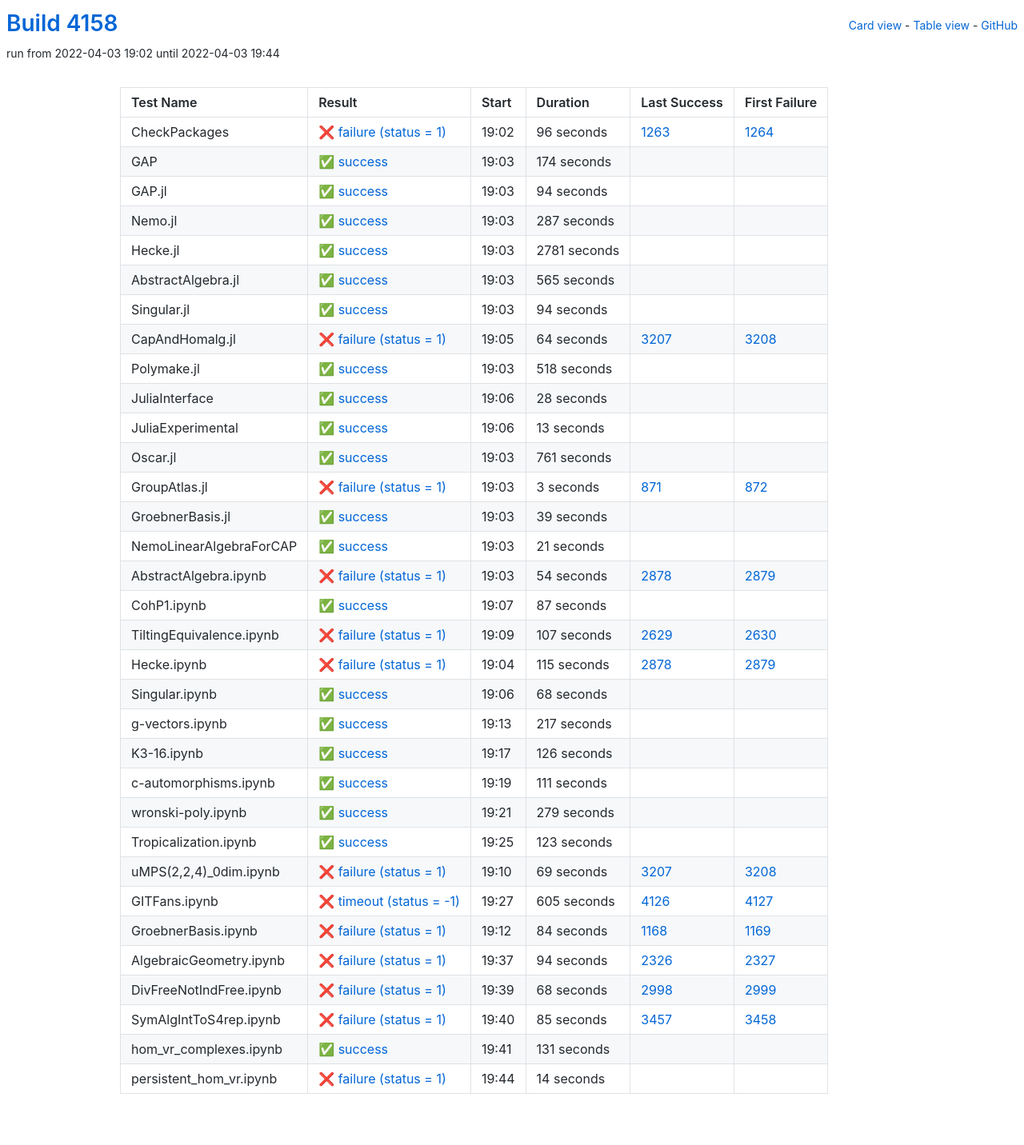
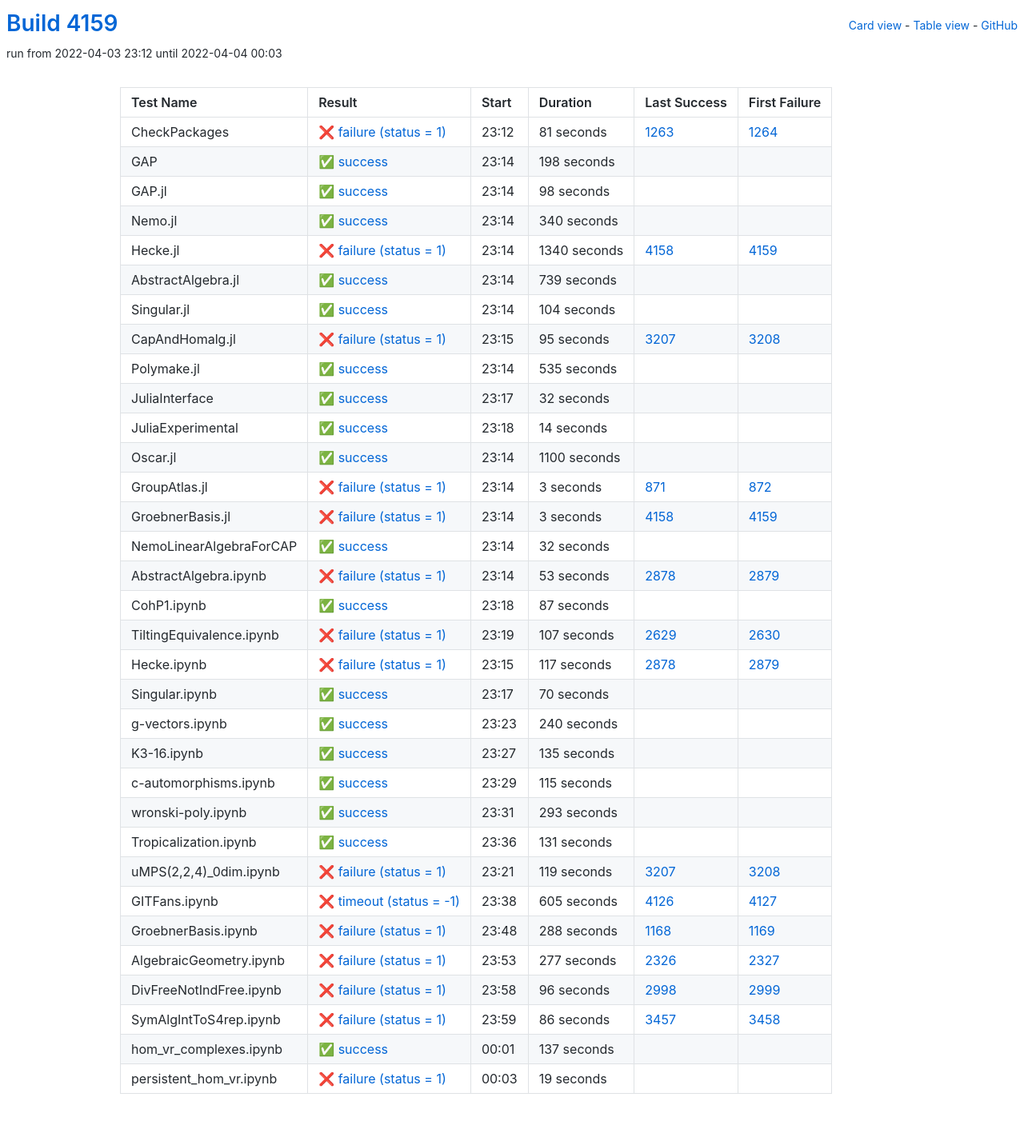
Before and after one commit to oscar-system/oscar-ci-status-stable, a Jekyll site: the page built from table.html, in a window 1280 px wide. Shown: the whole page at 80% size. Built offline with Jekyll 4.4.1, drawn with Linux system fonts in a browser that asks for light colours.

Commit message:
Build #4159

```diff
--- a/_data/ci.yml
+++ b/_data/ci.yml
@@ -1,6 +1,6 @@
 ---
-build: 4158
-build_url: https://oscarci.mathematik.uni-kl.de/job/oscar-stable/4158/
+build: 4159
+build_url: https://oscarci.mathematik.uni-kl.de/job/oscar-stable/4159/
 job: oscar-stable
 organization: oscar-system
 repo: oscar-ci-status-stable
@@ -8,152 +8,152 @@ repourl: https://github.com/oscar-system/oscar-ci-status-stable
 tests:
 - name: CheckPackages
   id: checkpackages
-  log: https://oscarci.mathematik.uni-kl.de/job/oscar-stable/4158/artifact/logs/build-4158/CheckPackages.log
-  start: 2022-04-03 19:02
+  log: https://oscarci.mathematik.uni-kl.de/job/oscar-stable/4159/artifact/logs/build-4159/CheckPackages.log
+  start: 2022-04-03 23:12
   success: false
   exitcode: 1
   status: failure
-  duration: 96
+  duration: 81
   last_success: 1263
   last_success_url: https://oscarci.mathematik.uni-kl.de/job/oscar-stable/1263/
   first_failure: 1264
   first_failure_url: https://oscarci.mathematik.uni-kl.de/job/oscar-stable/1264/
 - name: GAP
   id: gap
-  log: https://oscarci.mathematik.uni-kl.de/job/oscar-stable/4158/artifact/logs/build-4158/GAP.log
-  start: 2022-04-03 19:03
+  log: https://oscarci.mathematik.uni-kl.de/job/oscar-stable/4159/artifact/logs/build-4159/GAP.log
+  start: 2022-04-03 23:14
   success: true
   exitcode: 0
   status: success
-  duration: 174
+  duration: 198
   last_success: false
   last_success_url:
   first_failure: false
   first_failure_url:
 - name: GAP.jl
   id: gap-jl
-  log: https://oscarci.mathematik.uni-kl.de/job/oscar-stable/4158/artifact/logs/build-4158/GAP.jl.log
-  start: 2022-04-03 19:03
+  log: https://oscarci.mathematik.uni-kl.de/job/oscar-stable/4159/artifact/logs/build-4159/GAP.jl.log
+  start: 2022-04-03 23:14
   success: true
   exitcode: 0
   status: success
-  duration: 94
+  duration: 98
   last_success: false
   last_success_url:
   first_failure: false
   first_failure_url:
 - name: Nemo.jl
   id: nemo-jl
-  log: https://oscarci.mathematik.uni-kl.de/job/oscar-stable/4158/artifact/logs/build-4158/Nemo.jl.log
-  start: 2022-04-03 19:03
+  log: https://oscarci.mathematik.uni-kl.de/job/oscar-stable/4159/artifact/logs/build-4159/Nemo.jl.log
+  start: 2022-04-03 23:14
   success: true
   exitcode: 0
   status: success
-  duration: 287
+  duration: 340
   last_success: false
   last_success_url:
   first_failure: false
   first_failure_url:
 - name: Hecke.jl
   id: hecke-jl
-  log: https://oscarci.mathematik.uni-kl.de/job/oscar-stable/4158/artifact/logs/build-4158/Hecke.jl.log
-  start: 2022-04-03 19:03
+  log: https://oscarci.mathematik.uni-kl.de/job/oscar-stable/4159/artifact/logs/build-4159/Hecke.jl.log
+  start: 2022-04-03 23:14
+  success: false
+  exitcode: 1
+  status: failure
+  duration: 1340
+  last_success: 4158
+  last_success_url: https://oscarci.mathematik.uni-kl.de/job/oscar-stable/4158/
+  first_failure: 4159
+  first_failure_url: https://oscarci.mathematik.uni-kl.de/job/oscar-stable/4159/
+- name: AbstractAlgebra.jl
+  id: abstractalgebra-jl
+  log: https://oscarci.mathematik.uni-kl.de/job/oscar-stable/4159/artifact/logs/build-4159/AbstractAlgebra.jl.log
+  start: 2022-04-03 23:14
   success: true
   exitcode: 0
   status: success
-  duration: 2781
-  last_success: false
-  last_success_url:
-  first_failure: false
-  first_failure_url:
-- name: AbstractAlgebra.jl
-  id: abstractalgebra-jl
-  log: https://oscarci.mathematik.uni-kl.de/job/oscar-stable/4158/artifact/logs/build-4158/AbstractAlgebra.jl.log
-  start: 2022-04-03 19:03
-  success: true
-  exitcode: 0
-  status: success
-  duration: 565
+  duration: 739
   last_success: false
   last_success_url:
   first_failure: false
   first_failure_url:
 - name: Singular.jl
   id: singular-jl
-  log: https://oscarci.mathematik.uni-kl.de/job/oscar-stable/4158/artifact/logs/build-4158/Singular.jl.log
-  start: 2022-04-03 19:03
+  log: https://oscarci.mathematik.uni-kl.de/job/oscar-stable/4159/artifact/logs/build-4159/Singular.jl.log
+  start: 2022-04-03 23:14
   success: true
   exitcode: 0
   status: success
-  duration: 94
+  duration: 104
   last_success: false
   last_success_url:
   first_failure: false
   first_failure_url:
 - name: CapAndHomalg.jl
   id: capandhomalg-jl
-  log: https://oscarci.mathematik.uni-kl.de/job/oscar-stable/4158/artifact/logs/build-4158/CapAndHomalg.jl.log
-  start: 2022-04-03 19:05
+  log: https://oscarci.mathematik.uni-kl.de/job/oscar-stable/4159/artifact/logs/build-4159/CapAndHomalg.jl.log
+  start: 2022-04-03 23:15
   success: false
   exitcode: 1
   status: failure
-  duration: 64
+  duration: 95
   last_success: 3207
   last_success_url: https://oscarci.mathematik.uni-kl.de/job/oscar-stable/3207/
   first_failure: 3208
   first_failure_url: https://oscarci.mathematik.uni-kl.de/job/oscar-stable/3208/
 - name: Polymake.jl
   id: polymake-jl
-  log: https://oscarci.mathematik.uni-kl.de/job/oscar-stable/4158/artifact/logs/build-4158/Polymake.jl.log
-  start: 2022-04-03 19:03
+  log: https://oscarci.mathematik.uni-kl.de/job/oscar-stable/4159/artifact/logs/build-4159/Polymake.jl.log
+  start: 2022-04-03 23:14
   success: true
   exitcode: 0
   status: success
-  duration: 518
+  duration: 535
   last_success: false
   last_success_url:
   first_failure: false
   first_failure_url:
 - name: JuliaInterface
   id: juliainterface
-  log: https://oscarci.mathematik.uni-kl.de/job/oscar-stable/4158/artifact/logs/build-4158/JuliaInterface.log
-  start: 2022-04-03 19:06
+  log: https://oscarci.mathematik.uni-kl.de/job/oscar-stable/4159/artifact/logs/build-4159/JuliaInterface.log
+  start: 2022-04-03 23:17
   success: true
   exitcode: 0
   status: success
-  duration: 28
+  duration: 32
   last_success: false
   last_success_url:
   first_failure: false
   first_failure_url:
 - name: JuliaExperimental
   id: juliaexperimental
-  log: https://oscarci.mathematik.uni-kl.de/job/oscar-stable/4158/artifact/logs/build-4158/JuliaExperimental.log
-  start: 2022-04-03 19:06
+  log: https://oscarci.mathematik.uni-kl.de/job/oscar-stable/4159/artifact/logs/build-4159/JuliaExperimental.log
+  start: 2022-04-03 23:18
   success: true
   exitcode: 0
   status: success
-  duration: 13
+  duration: 14
   last_success: false
   last_success_url:
   first_failure: false
   first_failure_url:
 - name: Oscar.jl
   id: oscar-jl
-  log: https://oscarci.mathematik.uni-kl.de/job/oscar-stable/4158/artifact/logs/build-4158/Oscar.jl.log
-  start: 2022-04-03 19:03
+  log: https://oscarci.mathematik.uni-kl.de/job/oscar-stable/4159/artifact/logs/build-4159/Oscar.jl.log
+  start: 2022-04-03 23:14
   success: true
   exitcode: 0
   status: success
-  duration: 761
+  duration: 1100
   last_success: false
   last_success_url:
   first_failure: false
   first_failure_url:
 - name: GroupAtlas.jl
   id: groupatlas-jl
-  log: https://oscarci.mathematik.uni-kl.de/job/oscar-stable/4158/artifact/logs/build-4158/GroupAtlas.jl.log
-  start: 2022-04-03 19:03
+  log: https://oscarci.mathematik.uni-kl.de/job/oscar-stable/4159/artifact/logs/build-4159/GroupAtlas.jl.log
+  start: 2022-04-03 23:14
   success: false
   exitcode: 1
   status: failure
@@ -164,44 +164,44 @@ tests:
   first_failure_url: https://oscarci.mathematik.uni-kl.de/job/oscar-stable/872/
 - name: GroebnerBasis.jl
   id: groebnerbasis-jl
-  log: https://oscarci.mathematik.uni-kl.de/job/oscar-stable/4158/artifact/logs/build-4158/GroebnerBasis.jl.log
-  start: 2022-04-03 19:03
+  log: https://oscarci.mathematik.uni-kl.de/job/oscar-stable/4159/artifact/logs/build-4159/GroebnerBasis.jl.log
+  start: 2022-04-03 23:14
+  success: false
+  exitcode: 1
+  status: failure
+  duration: 3
+  last_success: 4158
+  last_success_url: https://oscarci.mathematik.uni-kl.de/job/oscar-stable/4158/
+  first_failure: 4159
+  first_failure_url: https://oscarci.mathematik.uni-kl.de/job/oscar-stable/4159/
+- name: NemoLinearAlgebraForCAP
+  id: nemolinearalgebraforcap
+  log: https://oscarci.mathematik.uni-kl.de/job/oscar-stable/4159/artifact/logs/build-4159/NemoLinearAlgebraForCAP.log
+  start: 2022-04-03 23:14
   success: true
   exitcode: 0
   status: success
-  duration: 39
-  last_success: false
-  last_success_url:
-  first_failure: false
-  first_failure_url:
-- name: NemoLinearAlgebraForCAP
-  id: nemolinearalgebraforcap
-  log: https://oscarci.mathematik.uni-kl.de/job/oscar-stable/4158/artifact/logs/build-4158/NemoLinearAlgebraForCAP.log
-  start: 2022-04-03 19:03
-  success: true
-  exitcode: 0
-  status: success
-  duration: 21
+  duration: 32
   last_success: false
   last_success_url:
   first_failure: false
   first_failure_url:
 - name: AbstractAlgebra.ipynb
   id: abstractalgebra-ipynb
-  log: https://oscarci.mathematik.uni-kl.de/job/oscar-stable/4158/artifact/logs/build-4158/AbstractAlgebra.ipynb.log
-  start: 2022-04-03 19:03
+  log: https://oscarci.mathematik.uni-kl.de/job/oscar-stable/4159/artifact/logs/build-4159/AbstractAlgebra.ipynb.log
+  start: 2022-04-03 23:14
   success: false
   exitcode: 1
   status: failure
-  duration: 54
+  duration: 53
   last_success: 2878
   last_success_url: https://oscarci.mathematik.uni-kl.de/job/oscar-stable/2878/
   first_failure: 2879
   first_failure_url: https://oscarci.mathematik.uni-kl.de/job/oscar-stable/2879/
 - name: CohP1.ipynb
   id: cohp1-ipynb
-  log: https://oscarci.mathematik.uni-kl.de/job/oscar-stable/4158/artifact/logs/build-4158/CohP1.ipynb.log
-  start: 2022-04-03 19:07
+  log: https://oscarci.mathematik.uni-kl.de/job/oscar-stable/4159/artifact/logs/build-4159/CohP1.ipynb.log
+  start: 2022-04-03 23:18
   success: true
   exitcode: 0
   status: success
@@ -212,8 +212,8 @@ tests:
   first_failure_url:
 - name: TiltingEquivalence.ipynb
   id: tiltingequivalence-ipynb
-  log: https://oscarci.mathematik.uni-kl.de/job/oscar-stable/4158/artifact/logs/build-4158/TiltingEquivalence.ipynb.log
-  start: 2022-04-03 19:09
+  log: https://oscarci.mathematik.uni-kl.de/job/oscar-stable/4159/artifact/logs/build-4159/TiltingEquivalence.ipynb.log
+  start: 2022-04-03 23:19
   success: false
   exitcode: 1
   status: failure
@@ -224,104 +224,104 @@ tests:
   first_failure_url: https://oscarci.mathematik.uni-kl.de/job/oscar-stable/2630/
 - name: Hecke.ipynb
   id: hecke-ipynb
-  log: https://oscarci.mathematik.uni-kl.de/job/oscar-stable/4158/artifact/logs/build-4158/Hecke.ipynb.log
-  start: 2022-04-03 19:04
+  log: https://oscarci.mathematik.uni-kl.de/job/oscar-stable/4159/artifact/logs/build-4159/Hecke.ipynb.log
+  start: 2022-04-03 23:15
   success: false
   exitcode: 1
   status: failure
-  duration: 115
+  duration: 117
   last_success: 2878
   last_success_url: https://oscarci.mathematik.uni-kl.de/job/oscar-stable/2878/
   first_failure: 2879
   first_failure_url: https://oscarci.mathematik.uni-kl.de/job/oscar-stable/2879/
 - name: Singular.ipynb
   id: singular-ipynb
-  log: https://oscarci.mathematik.uni-kl.de/job/oscar-stable/4158/artifact/logs/build-4158/Singular.ipynb.log
-  start: 2022-04-03 19:06
+  log: https://oscarci.mathematik.uni-kl.de/job/oscar-stable/4159/artifact/logs/build-4159/Singular.ipynb.log
+  start: 2022-04-03 23:17
   success: true
   exitcode: 0
   status: success
-  duration: 68
+  duration: 70
   last_success: false
   last_success_url:
   first_failure: false
   first_failure_url:
 - name: g-vectors.ipynb
   id: g-vectors-ipynb
-  log: https://oscarci.mathematik.uni-kl.de/job/oscar-stable/4158/artifact/logs/build-4158/g-vectors.ipynb.log
-  start: 2022-04-03 19:13
+  log: https://oscarci.mathematik.uni-kl.de/job/oscar-stable/4159/artifact/logs/build-4159/g-vectors.ipynb.log
+  start: 2022-04-03 23:23
   success: true
   exitcode: 0
   status: success
-  duration: 217
+  duration: 240
   last_success: false
   last_success_url:
   first_failure: false
   first_failure_url:
 - name: K3-16.ipynb
   id: k3-16-ipynb
-  log: https://oscarci.mathematik.uni-kl.de/job/oscar-stable/4158/artifact/logs/build-4158/K3-16.ipynb.log
-  start: 2022-04-03 19:17
+  log: https://oscarci.mathematik.uni-kl.de/job/oscar-stable/4159/artifact/logs/build-4159/K3-16.ipynb.log
+  start: 2022-04-03 23:27
   success: true
   exitcode: 0
   status: success
-  duration: 126
+  duration: 135
   last_success: false
   last_success_url:
   first_failure: false
   first_failure_url:
 - name: c-automorphisms.ipynb
   id: c-automorphisms-ipynb
-  log: https://oscarci.mathematik.uni-kl.de/job/oscar-stable/4158/artifact/logs/build-4158/c-automorphisms.ipynb.log
-  start: 2022-04-03 19:19
+  log: https://oscarci.mathematik.uni-kl.de/job/oscar-stable/4159/artifact/logs/build-4159/c-automorphisms.ipynb.log
+  start: 2022-04-03 23:29
   success: true
   exitcode: 0
   status: success
-  duration: 111
+  duration: 115
   last_success: false
   last_success_url:
   first_failure: false
   first_failure_url:
 - name: wronski-poly.ipynb
   id: wronski-poly-ipynb
-  log: https://oscarci.mathematik.uni-kl.de/job/oscar-stable/4158/artifact/logs/build-4158/wronski-poly.ipynb.log
-  start: 2022-04-03 19:21
+  log: https://oscarci.mathematik.uni-kl.de/job/oscar-stable/4159/artifact/logs/build-4159/wronski-poly.ipynb.log
+  start: 2022-04-03 23:31
   success: true
   exitcode: 0
   status: success
-  duration: 279
+  duration: 293
   last_success: false
   last_success_url:
   first_failure: false
   first_failure_url:
 - name: Tropicalization.ipynb
   id: tropicalization-ipynb
-  log: https://oscarci.mathematik.uni-kl.de/job/oscar-stable/4158/artifact/logs/build-4158/Tropicalization.ipynb.log
-  start: 2022-04-03 19:25
+  log: https://oscarci.mathematik.uni-kl.de/job/oscar-stable/4159/artifact/logs/build-4159/Tropicalization.ipynb.log
+  start: 2022-04-03 23:36
   success: true
   exitcode: 0
   status: success
-  duration: 123
+  duration: 131
   last_success: false
   last_success_url:
   first_failure: false
   first_failure_url:
 - name: uMPS(2,2,4)_0dim.ipynb
   id: umps-2-2-4-0dim-ipynb
-  log: https://oscarci.mathematik.uni-kl.de/job/oscar-stable/4158/artifact/logs/build-4158/uMPS-2-2-4-_0dim.ipynb.log
-  start: 2022-04-03 19:10
+  log: https://oscarci.mathematik.uni-kl.de/job/oscar-stable/4159/artifact/logs/build-4159/uMPS-2-2-4-_0dim.ipynb.log
+  start: 2022-04-03 23:21
   success: false
   exitcode: 1
   status: failure
-  duration: 69
+  duration: 119
   last_success: 3207
   last_success_url: https://oscarci.mathematik.uni-kl.de/job/oscar-stable/3207/
   first_failure: 3208
   first_failure_url: https://oscarci.mathematik.uni-kl.de/job/oscar-stable/3208/
 - name: GITFans.ipynb
   id: gitfans-ipynb
-  log: https://oscarci.mathematik.uni-kl.de/job/oscar-stable/4158/artifact/logs/build-4158/GITFans.ipynb.log
-  start: 2022-04-03 19:27
+  log: https://oscarci.mathematik.uni-kl.de/job/oscar-stable/4159/artifact/logs/build-4159/GITFans.ipynb.log
+  start: 2022-04-03 23:38
   success: false
   exitcode: -1
   status: timeout
@@ -332,72 +332,72 @@ tests:
   first_failure_url: https://oscarci.mathematik.uni-kl.de/job/oscar-stable/4127/
 - name: GroebnerBasis.ipynb
   id: groebnerbasis-ipynb
-  log: https://oscarci.mathematik.uni-kl.de/job/oscar-stable/4158/artifact/logs/build-4158/GroebnerBasis.ipynb.log
-  start: 2022-04-03 19:12
+  log: https://oscarci.mathematik.uni-kl.de/job/oscar-stable/4159/artifact/logs/build-4159/GroebnerBasis.ipynb.log
+  start: 2022-04-03 23:48
   success: false
   exitcode: 1
   status: failure
-  duration: 84
+  duration: 288
   last_success: 1168
   last_success_url: https://oscarci.mathematik.uni-kl.de/job/oscar-stable/1168/
   first_failure: 1169
   first_failure_url: https://oscarci.mathematik.uni-kl.de/job/oscar-stable/1169/
 - name: AlgebraicGeometry.ipynb
   id: algebraicgeometry-ipynb
-  log: https://oscarci.mathematik.uni-kl.de/job/oscar-stable/4158/artifact/logs/build-4158/AlgebraicGeometry.ipynb.log
-  start: 2022-04-03 19:37
+  log: https://oscarci.mathematik.uni-kl.de/job/oscar-stable/4159/artifact/logs/build-4159/AlgebraicGeometry.ipynb.log
+  start: 2022-04-03 23:53
   success: false
   exitcode: 1
   status: failure
-  duration: 94
+  duration: 277
   last_success: 2326
   last_success_url: https://oscarci.mathematik.uni-kl.de/job/oscar-stable/2326/
   first_failure: 2327
   first_failure_url: https://oscarci.mathematik.uni-kl.de/job/oscar-stable/2327/
 - name: DivFreeNotIndFree.ipynb
   id: divfreenotindfree-ipynb
-  log: https://oscarci.mathematik.uni-kl.de/job/oscar-stable/4158/artifact/logs/build-4158/DivFreeNotIndFree.ipynb.log
-  start: 2022-04-03 19:39
+  log: https://oscarci.mathematik.uni-kl.de/job/oscar-stable/4159/artifact/logs/build-4159/DivFreeNotIndFree.ipynb.log
+  start: 2022-04-03 23:58
   success: false
   exitcode: 1
   status: failure
-  duration: 68
+  duration: 96
   last_success: 2998
   last_success_url: https://oscarci.mathematik.uni-kl.de/job/oscar-stable/2998/
   first_failure: 2999
   first_failure_url: https://oscarci.mathematik.uni-kl.de/job/oscar-stable/2999/
 - name: SymAlgIntToS4rep.ipynb
   id: symalginttos4rep-ipynb
-  log: https://oscarci.mathematik.uni-kl.de/job/oscar-stable/4158/artifact/logs/build-4158/SymAlgIntToS4rep.ipynb.log
-  start: 2022-04-03 19:40
+  log: https://oscarci.mathematik.uni-kl.de/job/oscar-stable/4159/artifact/logs/build-4159/SymAlgIntToS4rep.ipynb.log
+  start: 2022-04-03 23:59
   success: false
   exitcode: 1
   status: failure
-  duration: 85
+  duration: 86
   last_success: 3457
   last_success_url: https://oscarci.mathematik.uni-kl.de/job/oscar-stable/3457/
   first_failure: 3458
   first_failure_url: https://oscarci.mathematik.uni-kl.de/job/oscar-stable/3458/
 - name: hom_vr_complexes.ipynb
   id: hom-vr-complexes-ipynb
-  log: https://oscarci.mathematik.uni-kl.de/job/oscar-stable/4158/artifact/logs/build-4158/hom_vr_complexes.ipynb.log
-  start: 2022-04-03 19:41
+  log: https://oscarci.mathematik.uni-kl.de/job/oscar-stable/4159/artifact/logs/build-4159/hom_vr_complexes.ipynb.log
+  start: 2022-04-04 00:01
   success: true
   exitcode: 0
   status: success
-  duration: 131
+  duration: 137
   last_success: false
   last_success_url:
   first_failure: false
   first_failure_url:
 - name: persistent_hom_vr.ipynb
   id: persistent-hom-vr-ipynb
-  log: https://oscarci.mathematik.uni-kl.de/job/oscar-stable/4158/artifact/logs/build-4158/persistent_hom_vr.ipynb.log
-  start: 2022-04-03 19:44
+  log: https://oscarci.mathematik.uni-kl.de/job/oscar-stable/4159/artifact/logs/build-4159/persistent_hom_vr.ipynb.log
+  start: 2022-04-04 00:03
   success: false
   exitcode: 1
   status: failure
-  duration: 14
+  duration: 19
   last_success: false
   last_success_url:
   first_failure: false
```
Also changed, not shown: README.md.
